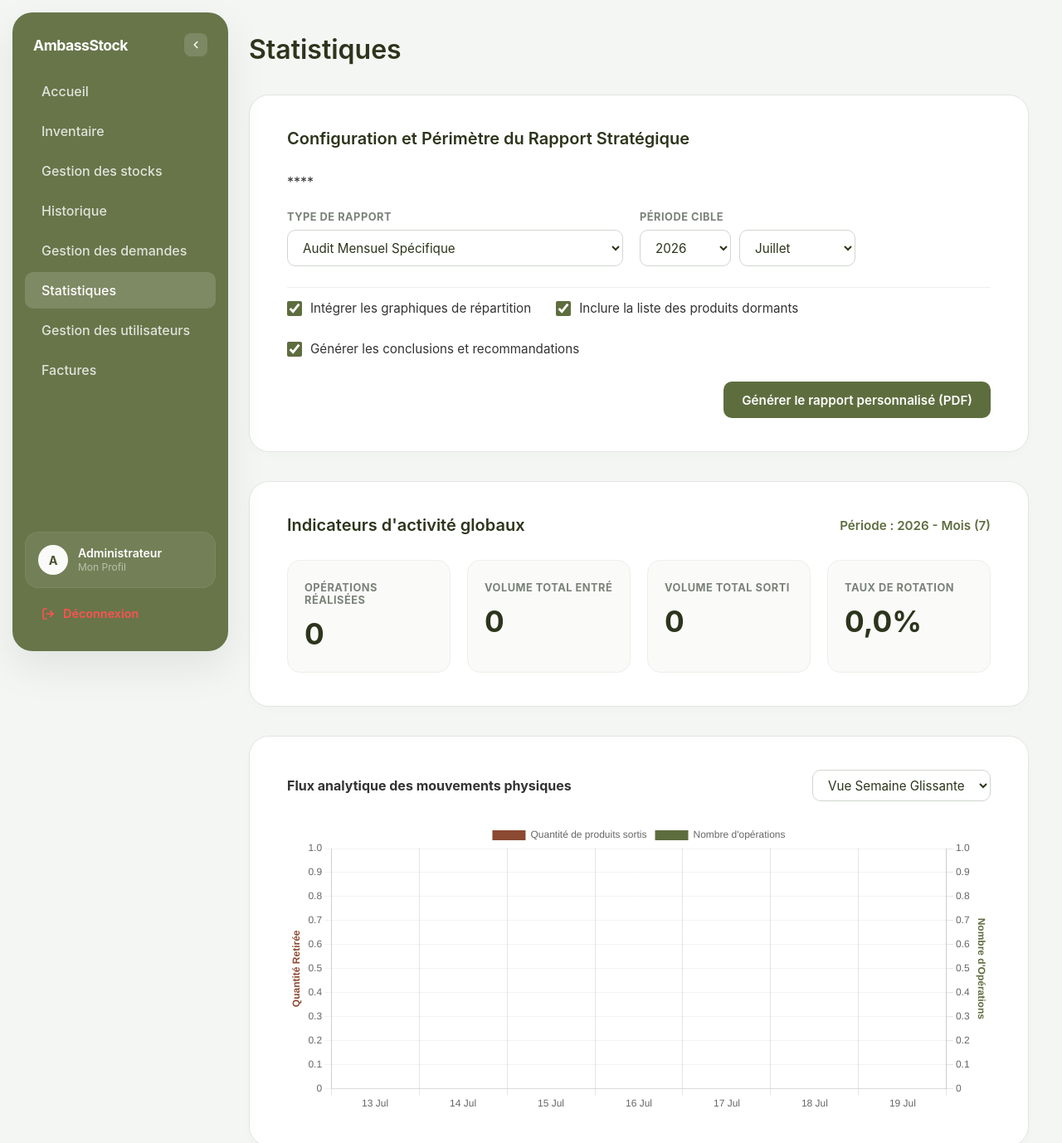
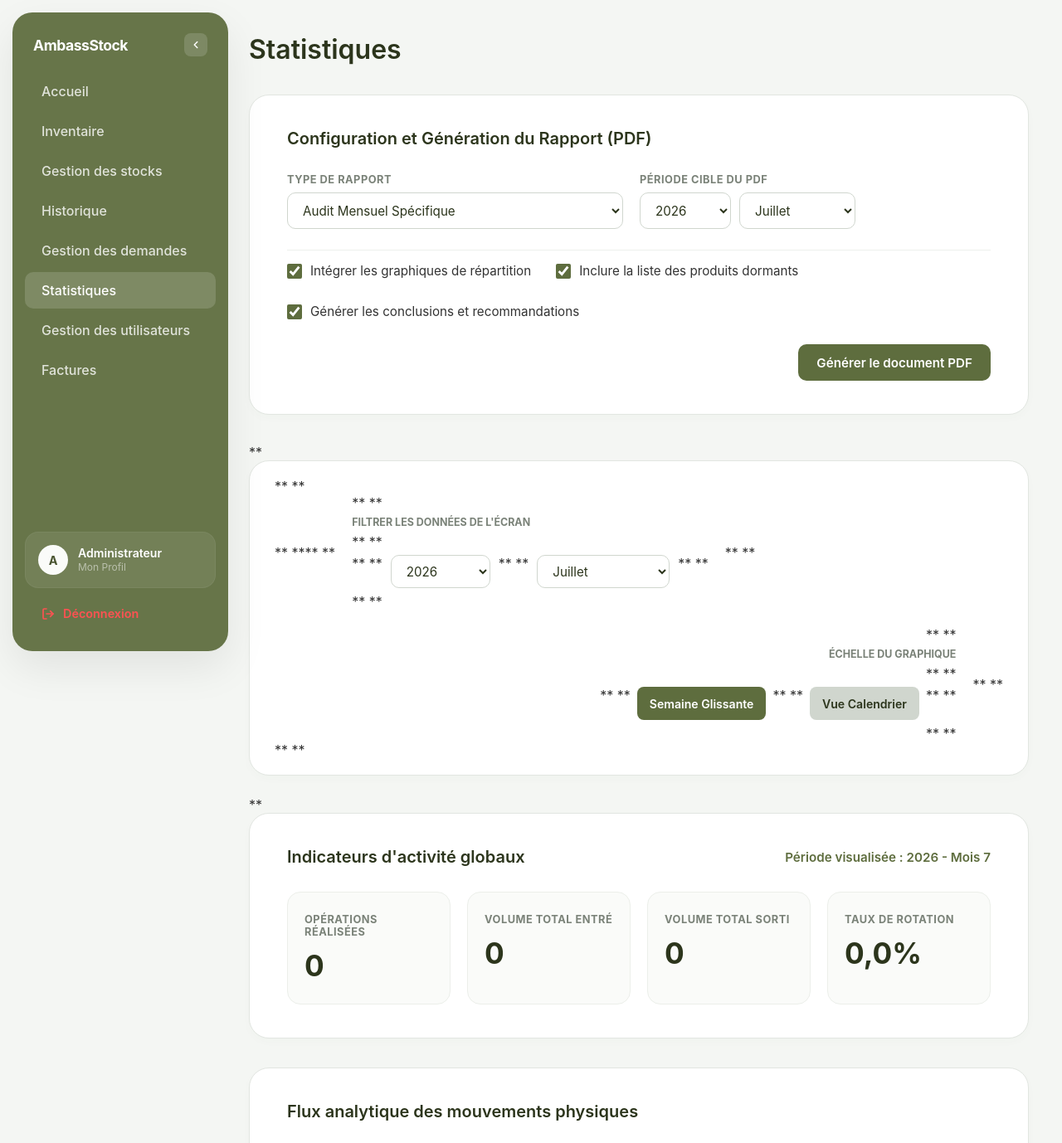
Before and after one commit to AMBmaurice/AmbassStock, a Django app: page /statistiques/ in a window 1280 px wide. Shown: the top 1378 px of the page at 83% size. Run offline with Django 4.2, Linux system fonts and the light colour scheme; a user stored in the database is signed in; data comes from the database, SQL or seed files in the repository; data that the repository does not hold is empty.

Commit message:
Update statistiques.html

```diff
--- a/templates/statistiques.html
+++ b/templates/statistiques.html
@@ -158,13 +158,11 @@
             <h3>Statistiques</h3>
         </div>
 
-        <!-- **MODIFICATION : Le formulaire passe en méthode GET pour servir de filtre global unifié** -->
+        <!-- BLOC 1 : FORMULAIRE EXCLUSIF POUR LA GÉNÉRATION DE RAPPORT PDF -->
         <div class="stat-container-box">
-            <h4 class="card-title">Configuration et Périmètre du Rapport Stratégique</h4>
-            <form method="GET" action="" style="display: flex; flex-direction: column; gap: 25px;">
-                <!-- **Conservation du mode d'affichage graphique lors du rechargement** -->
-                **<input type="hidden" name="view_mode" value="{{ view_mode }}">**
-
+            <h4 class="card-title">Configuration et Génération du Rapport (PDF)</h4>
+            <form method="POST" action="/generer-pdf-statistiques/" style="display: flex; flex-direction: column; gap: 25px;">
+                {% csrf_token %}
                 <div class="report-generation-bar">
                     <div class="report-group">
                         <label class="report-label">Type de Rapport</label>
@@ -176,18 +174,17 @@
                         </select>
                     </div>
 
-                    <!-- **CORRECTION : Remplacement des clés de formulaires par target_year et target_month (soumission sur changement)** -->
                     <div id="periodA" class="report-group">
-                        <label class="report-label" id="labelA">Période cible</label>
+                        <label class="report-label" id="labelA">Période cible du PDF</label>
                         <div style="display: flex; gap: 10px;">
-                            <select name="target_year" class="select-custom" style="min-width: 110px;" onchange="this.form.submit()">
+                            <select name="periode_annee" class="select-custom" style="min-width: 110px;">
                                 {% for annee in liste_annees %}
                                     <option value="{{ annee }}" {% if annee == annee_selectionnee %}selected{% endif %}>{{ annee }}</option>
                                 {% endfor %}
                             </select>
-                            <select name="target_month" class="select-custom" style="min-width: 140px;" onchange="this.form.submit()">
+                            <select name="periode_mois" class="select-custom" style="min-width: 140px;">
                                 {% for m in liste_mois %}
-                                    <option value="{{ m.valeur }}" {% if m.valeur == mois_selectionne|stringformat:"s" %}selected{% endif %}>{{ m.nom }}</option>
+                                    <option value="{{ m.valeur }}" {% if m.valeur == mois_selectionne %}selected{% endif %}>{{ m.nom }}</option>
                                 {% endfor %}
                             </select>
                         </div>
@@ -215,17 +212,49 @@
                 </div>
 
                 <div style="display: flex; justify-content: flex-end; margin-top: 5px;">
-                    <button type="submit" formaction="/generer-pdf-statistiques/" class="btn-generate">Générer le rapport personnalisé (PDF)</button>
+                    <button type="submit" class="btn-generate">Générer le document PDF</button>
                 </div>
             </form>
         </div>
 
-        <!-- **CORRECTION : Le formulaire de filtre doublon a été épuré pour éviter les désynchronisations** -->
+        <!-- MODIFICATION : BLOC TOTALEMENT INDÉPENDANT DE FILTRAGE TEMPPOREL POUR L'ÉCRAN -->
+        **<div class="stat-container-box" style="padding: 20px 30px; margin-bottom: 25px;">**
+            **<form method="GET" action="" style="display: flex; align-items: center; gap: 20px; flex-wrap: wrap;">**
+                **<input type="hidden" name="view_mode" value="{{ view_mode }}">**
+
+                **<div style="display: flex; flex-direction: column; gap: 6px;">**
+                    **<span style="font-size: 0.78rem; color: #7A8278; font-weight: 700; text-transform: uppercase;">Filtrer les données de l'écran</span>**
+                    **<div style="display: flex; gap: 10px;">**
+                        **<select name="filter_year" class="select-custom" style="min-width: 120px; height: 40px;" onchange="this.form.submit()">**
+                            **{% for annee in liste_annees %}**
+                                **<option value="{{ annee }}" {% if annee == filter_year %}selected{% endif %}>{{ annee }}</option>**
+                            **{% endfor %}**
+                        **</select>**
+
+                        **<select name="filter_month" class="select-custom" style="min-width: 160px; height: 40px;" onchange="this.form.submit()">**
+                            **{% for m in liste_mois %}**
+                                **<option value="{{ m.valeur }}" {% if m.valeur == filter_month|stringformat:"s" %}selected{% endif %}>{{ m.nom }}</option>**
+                            **{% endfor %}**
+                        **</select>**
+                    **</div>**
+                **</div>**
+
+                **<div style="margin-left: auto; display: flex; flex-direction: column; gap: 6px; align-items: flex-end;">**
+                    **<span style="font-size: 0.78rem; color: #7A8278; font-weight: 700; text-transform: uppercase;">Échelle du graphique</span>**
+                    **<div style="display: flex; gap: 8px;">**
+                        **<a href="?filter_year={{ filter_year }}&filter_month={{ filter_month }}&view_mode=hebdomadaire" class="btn-generate" style="height: 40px; background-color: {% if view_mode == 'hebdomadaire' %}#5E6D3E{% else %}#D0D6CE{% endif %}; color: {% if view_mode == 'hebdomadaire' %}#ffffff{% else %}#2c351c{% endif %}; font-size: 0.88rem; text-decoration: none; padding: 0 15px; border-radius: 8px;">Semaine Glissante</a>**
+                        **<a href="?filter_year={{ filter_year }}&filter_month={{ filter_month }}&view_mode=mensuel" class="btn-generate" style="height: 40px; background-color: {% if view_mode == 'mensuel' %}#5E6D3E{% else %}#D0D6CE{% endif %}; color: {% if view_mode == 'mensuel' %}#ffffff{% else %}#2c351c{% endif %}; font-size: 0.88rem; text-decoration: none; padding: 0 15px; border-radius: 8px;">Vue Calendrier</a>**
+                    **</div>**
+                **</div>**
+            **</form>**
+        **</div>**
+
+        <!-- BLOC INDICATEURS GLOBAUX -->
         <div class="stat-container-box">
             <div style="display: flex; justify-content: space-between; align-items: center; margin-bottom: 30px; flex-wrap: wrap; gap: 15px;">
                 <h4 class="card-title" style="margin-bottom: 0;">Indicateurs d'activité globaux</h4>
                 <div style="color: #5E6D3E; font-weight: 600; font-size: 0.95rem;">
-                    Période : {{ annee_selectionnee }} {% if mois_selectionne != 'all' %}- Mois ({{ mois_selectionne }}){% else %}- Année complète{% endif %}
+                    Période visualisée : {{ filter_year }} {% if filter_month != 'all' %}- Mois {{ filter_month }}{% else %}- Année complète{% endif %}
                 </div>
             </div>
 
@@ -249,27 +278,15 @@
             </div>
         </div>
 
+        <!-- BLOC GRAPHIQUE PRINCIPAL -->
         <div class="stat-container-box">
-            <div class="card-header-flex" style="margin-bottom: 25px;">
-                <h4 class="section-title" id="chartMainTitle">Flux analytique des mouvements physiques</h4>
-
-                <!-- **AJOUT : Sélecteur rapide de Mode de Vue synchronisé avec les filtres globaux** -->
-                <form method="GET" action="" id="chartFilterForm" style="display: flex; align-items: center; gap: 15px;">
-                    <input type="hidden" name="target_year" value="{{ annee_selectionnee }}">
-                    <input type="hidden" name="target_month" value="{{ mois_selectionne }}">
-
-                    <select name="view_mode" id="viewModeSelect" class="select-custom" style="min-width: 160px; height: 38px;" onchange="document.getElementById('chartFilterForm').submit()">
-                        <option value="hebdomadaire" {% if view_mode == 'hebdomadaire' %}selected{% endif %}>Vue Semaine Glissante</option>
-                        <option value="mensuel" {% if view_mode == 'mensuel' %}selected{% endif %}>Vue Calendrier</option>
-                    </select>
-                </form>
-            </div>
-
+            <h4 class="card-title" id="chartMainTitle" style="margin-bottom: 25px;">Flux analytique des mouvements physiques</h4>
             <div class="chart-container">
                 <canvas id="metricsBarChart"></canvas>
             </div>
         </div>
 
+        <!-- BLOC DONUTS -->
         <div class="stat-container-box">
             <div class="distribution-grid">
                 <div>
@@ -287,6 +304,7 @@
             </div>
         </div>
 
+        <!-- BLOC PERFORMANCE DES PRODUITS -->
         <div class="stat-container-box">
             <h4 class="card-title">Analyse de performance des produits</h4>
             {% if pas_de_donnees_mouvement %}
@@ -328,6 +346,7 @@
             {% endif %}
         </div>
 
+        <!-- BLOC PRODUITS DORMANTS -->
         <div class="stat-container-box">
             <h4 class="card-title">Produits dormants (Aucune activité depuis 6 mois)</h4>
             <table class="stat-table">
@@ -395,7 +414,7 @@
 
             if (categorieSelectionnee === 'mensuel') {
                 periodA.style.display = 'flex'; periodB.style.display = 'none';
-                labelA.innerText = "Période cible";
+                labelA.innerText = "Période cible du PDF";
             } else if (categorieSelectionnee === 'annuel') {
                 periodA.style.display = 'flex'; periodB.style.display = 'none';
                 labelA.innerText = "Sélectionner l'année";
```
